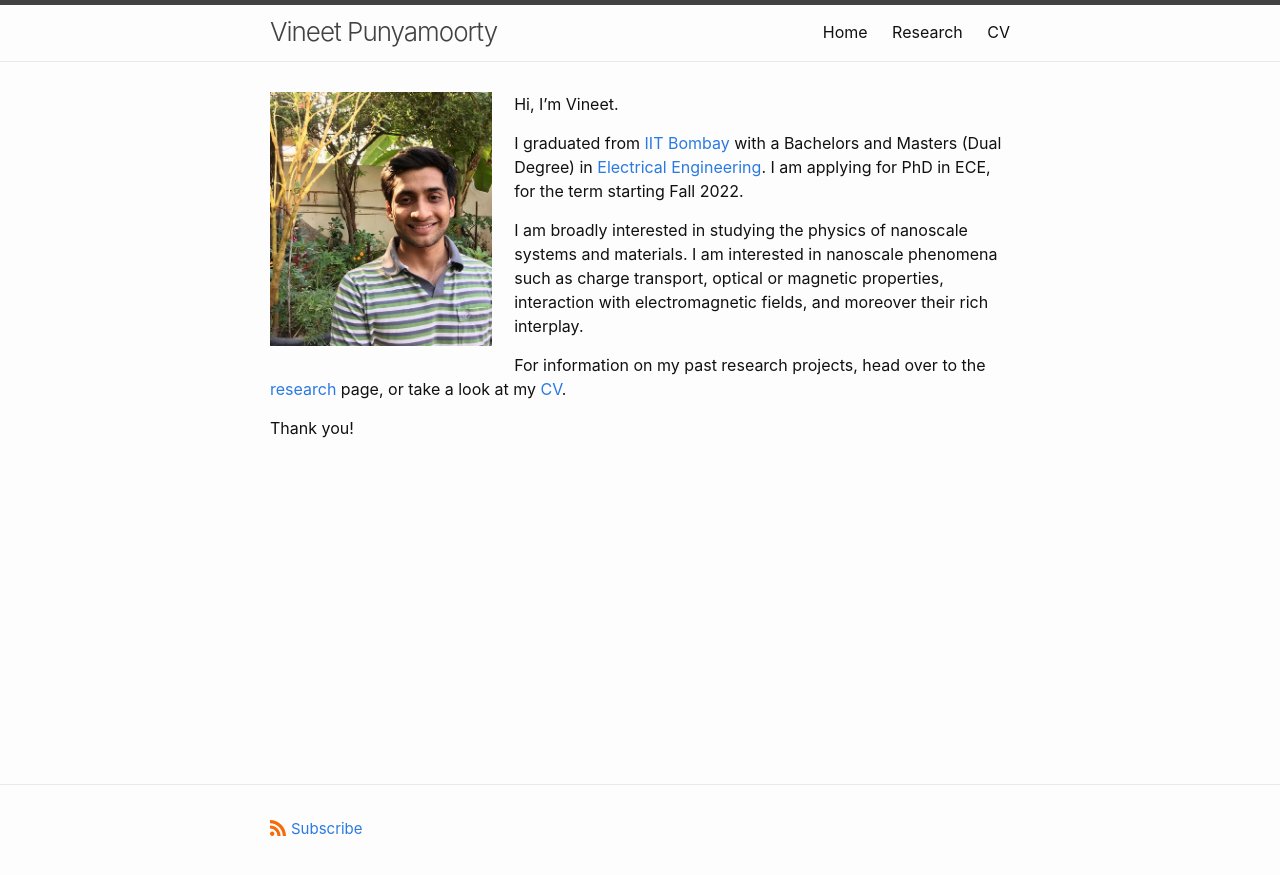
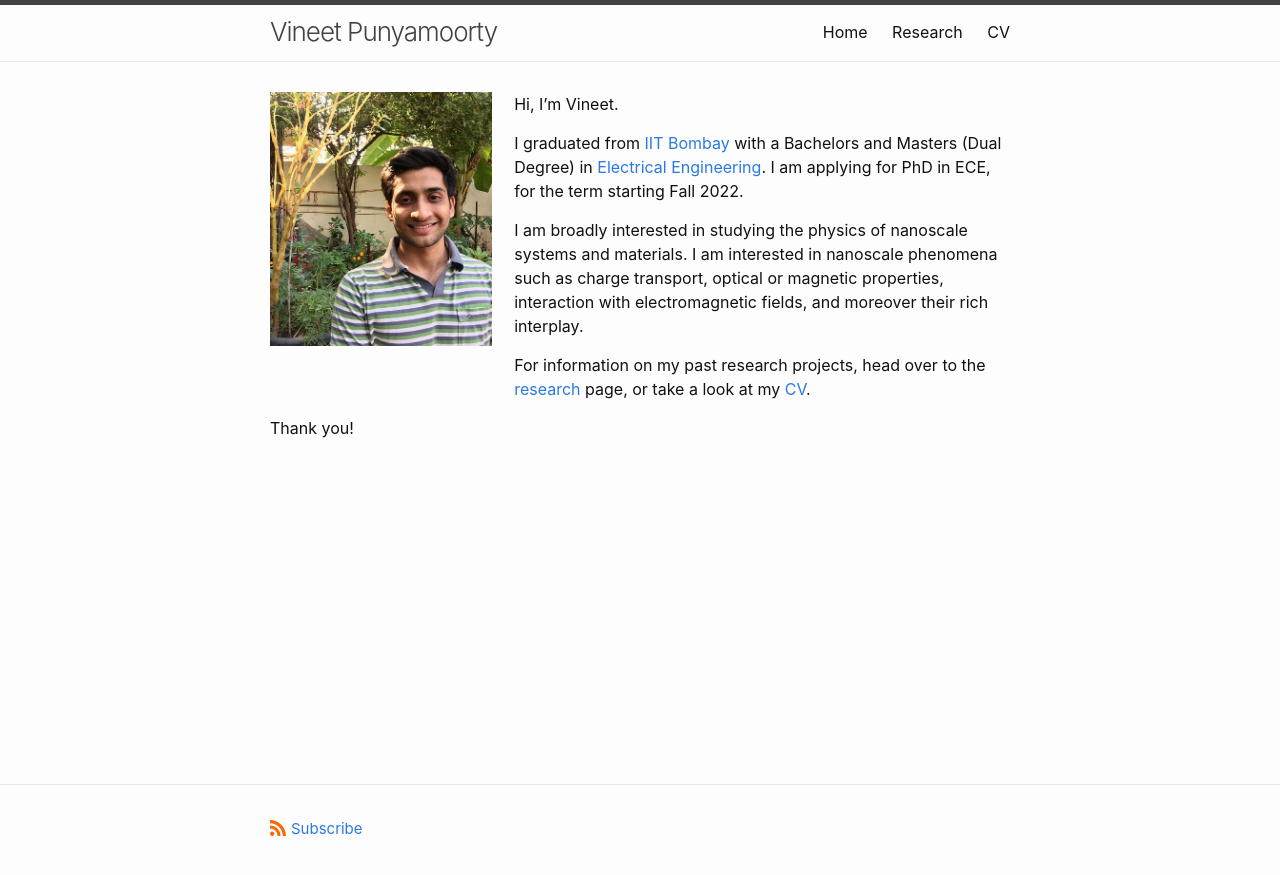
Before and after one commit to vineetpmoorty/vineetpmoorty.github.io, a Jekyll site: the page built from index.md, in a window 1280 px wide. Shown: the top 875 px of the page. Built offline with Jekyll 4.4.1, drawn with Linux system fonts in a browser that asks for light colours.

Commit message:
Format image in home page

```diff
--- a/index.md
+++ b/index.md
@@ -4,7 +4,7 @@
 layout: default
 order: 1
 ---
-<img src="/imgs/VineetDP.jpg" align="left" width="30%" style="padding-right:3%;padding-bottom:1%">
+<img src="/imgs/VineetDP.jpg" align="left" width="30%" style="padding-right:3%;padding-bottom:5%">
 Hi, I'm Vineet.
 
 I graduated from <a href="https://www.iitb.ac.in">IIT Bombay</a> with a Bachelors and Masters (Dual Degree) in <a href="https://www.ee.iitb.ac.in">Electrical Engineering</a>. I am applying for PhD in ECE, for the term starting Fall 2022.
```
